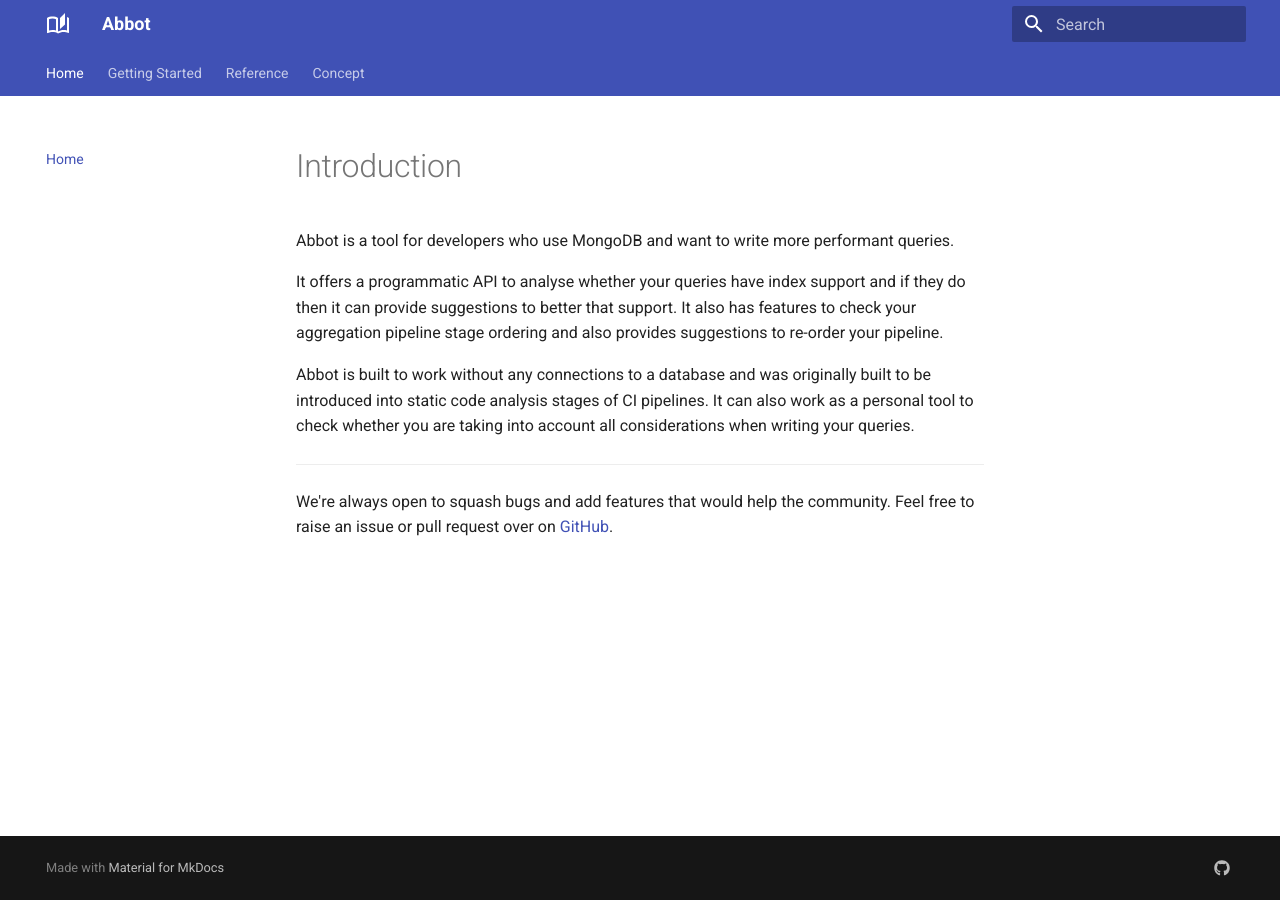
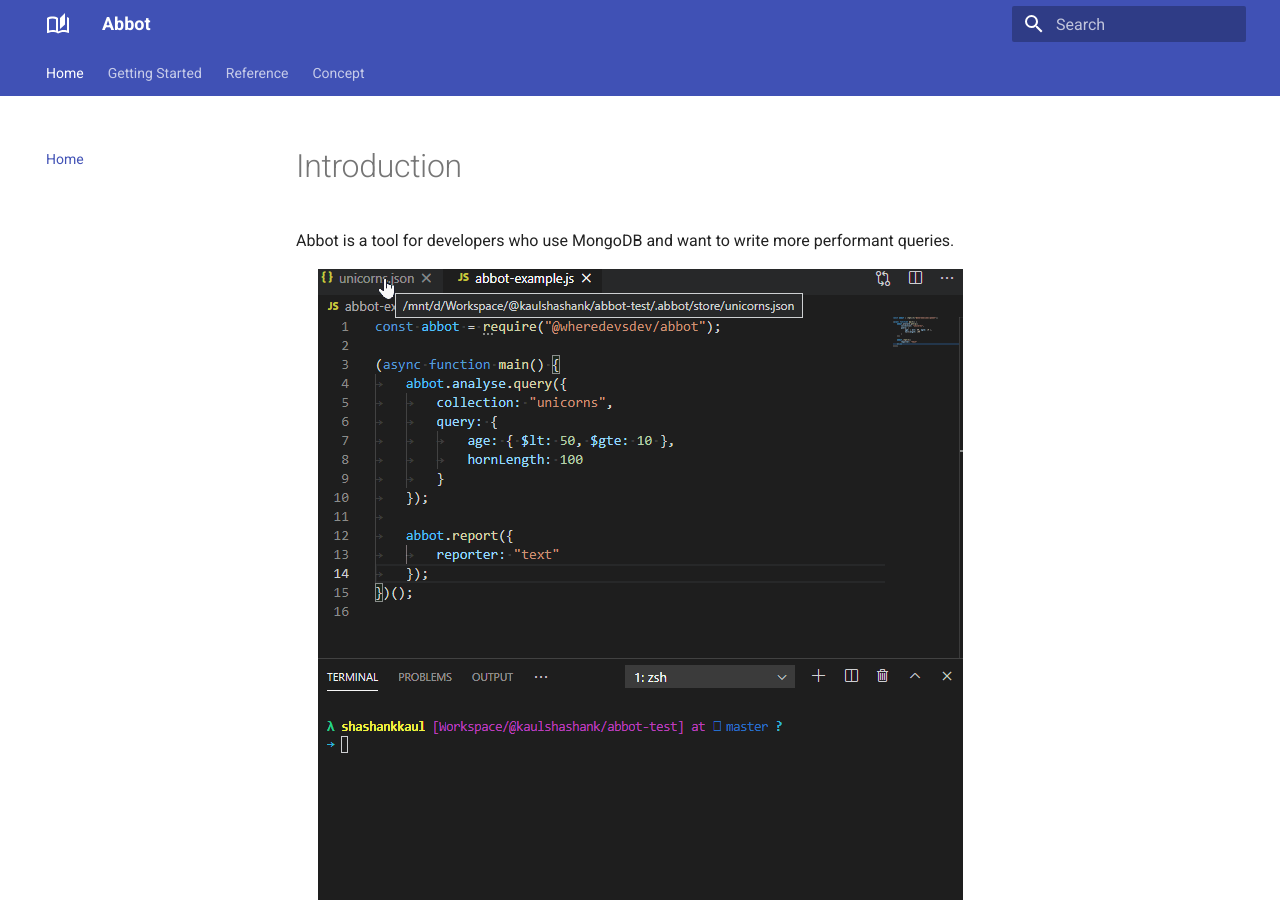
Before and after one commit to collabhere/abbot, an MkDocs documentation site: the page built from docs/pages/index.md, in a window 1280 px wide and 900 px high. Built offline with MkDocs 1.6.1 and Material for MkDocs 9.7.7, drawn with Linux system fonts in a browser that asks for light colours.

Commit message:
docs: Added gif on index for example.

```diff
--- a/docs/pages/index.md
+++ b/docs/pages/index.md
@@ -1,7 +1,9 @@
 # Introduction
 
 Abbot is a tool for developers who use MongoDB and want to write more performant queries.
-
+<p align="center">
+<img src="./img/abbot-example.gif" />
+</p>
 It offers a programmatic API to analyse whether your queries have index support and if they do then it can provide suggestions to better that support. It also has features to check your aggregation pipeline stage ordering and also provides suggestions to re-order your pipeline.
 
 Abbot is built to work without any connections to a database and was originally built to be introduced into static code analysis stages of CI pipelines. It can also work as a personal tool to check whether you are taking into account all considerations when writing your queries.
```
Also changed, not shown: docs/pages/img/abbot-example.gif (added).
